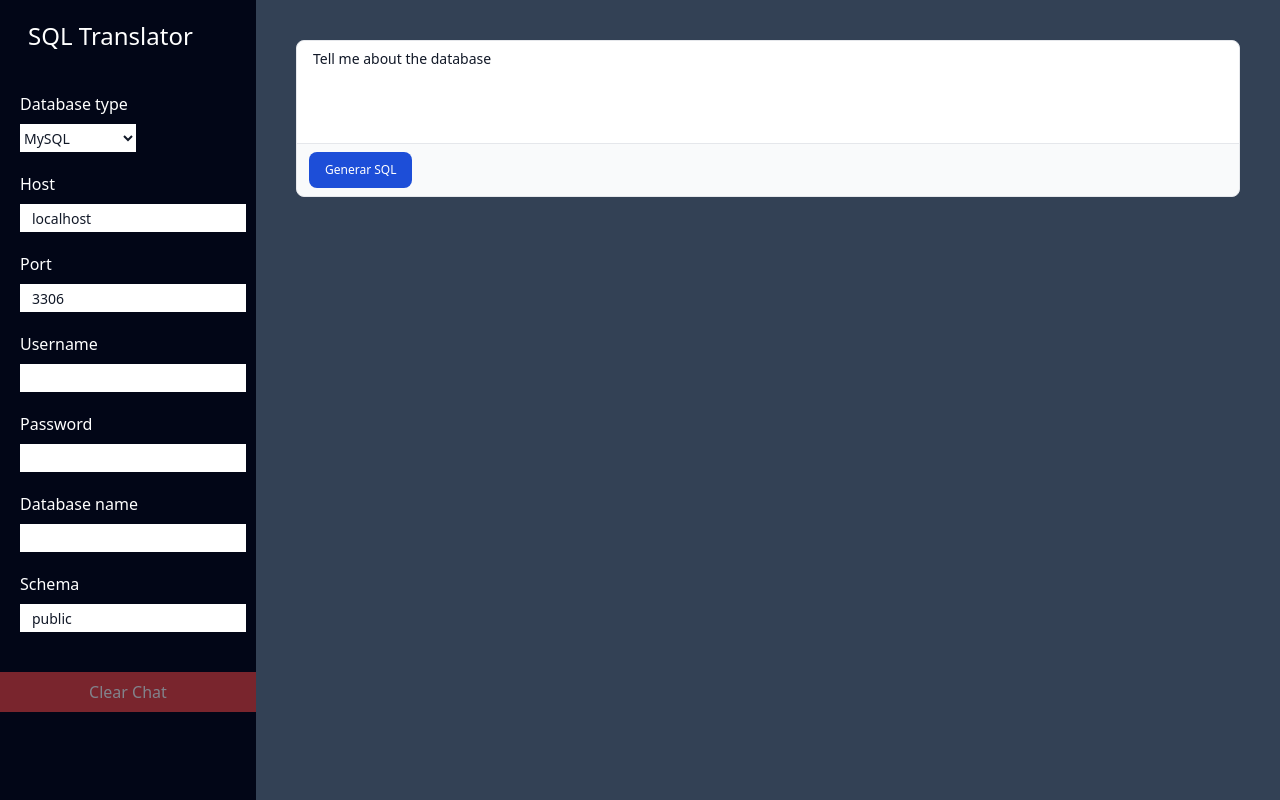
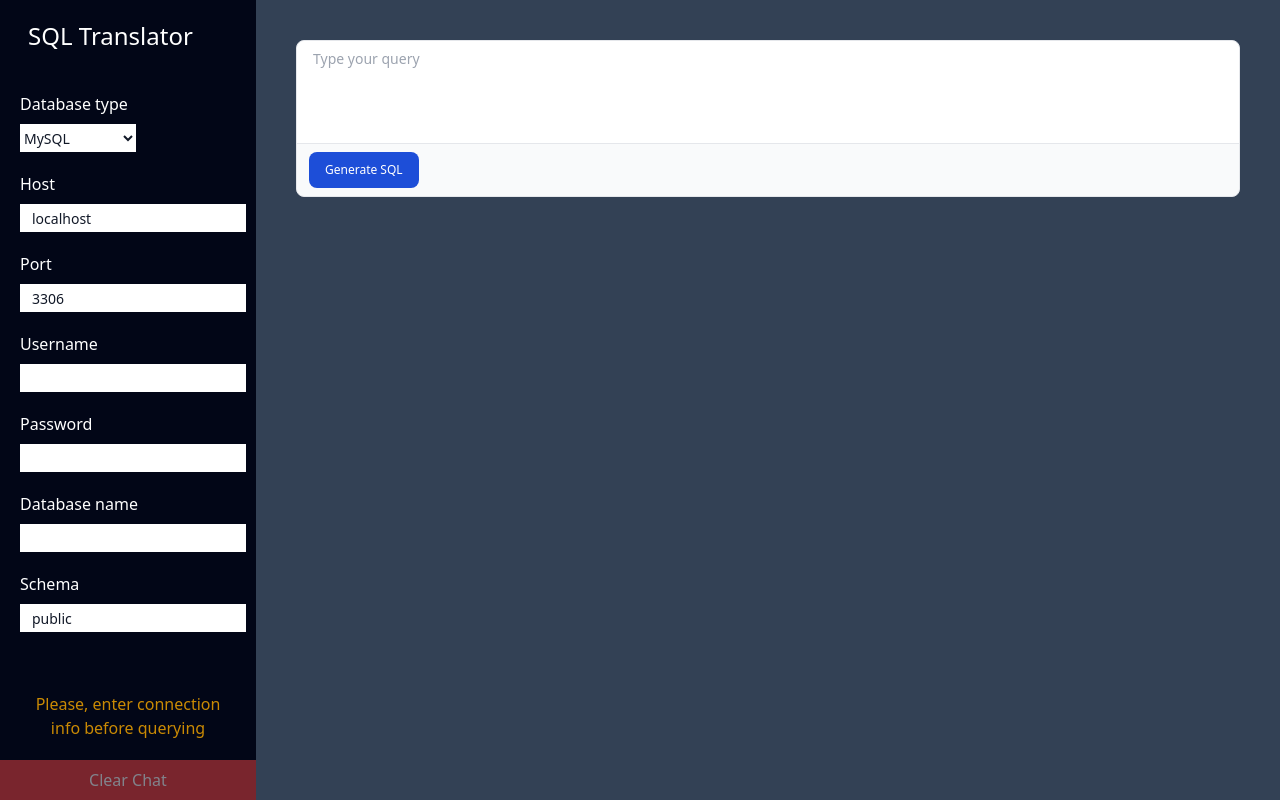
Before and after one commit to FebeFarina/sql-translator, a React (Create React App) app: page / in a window 1280 px wide. Built offline with nearby package versions, Linux system fonts and the light colour scheme.

Commit message:
Formatted output boxes

```diff
--- a/src/App.js
+++ b/src/App.js
@@ -3,11 +3,11 @@ import React, { useState, useEffect } from 'react';
 
 function App() {
 
+  const [queryList, setQueryList] = useState([]);
   const [answers, setAnswers] = useState([]);
   const [sqlQuerys, setSqlQuerys] = useState([]);
-  const [query, setQuery] = useState('Tell me about the database');
+  const [query, setQuery] = useState();
   const [connectionStatus, setConnectionStatus] = useState(undefined);
-  const [databaseInfo, setDatabaseInfo] = useState(undefined);
   const [isLoading, setIsLoading] = useState(false);
   const [databaseType, setDatabaseType] = useState("mysql");
   const [port, setPort] = useState(3306);
@@ -66,7 +66,7 @@ function App() {
     });
 
     if (response.ok) {
-      setDatabaseInfo({
+      const connectionData = {
         databaseType,
         host,
         port,
@@ -74,34 +74,38 @@ function App() {
         password,
         database,
         schema,
-      });
+      };
       setConnectionStatus(true);
-    } else {
-      setConnectionStatus(false);
+      return connectionData;
     }
+    setConnectionStatus(false);
+    return false;
   };
 
   const handleQuerySubmit = async (event) => {
     setIsLoading(true);
     event.preventDefault();
-    await testConnection();
-    if (!connectionStatus) {
+    const connection = await testConnection();
+    console.log(connection ? "Connection OK" : "Connection failed")
+    if (!connection) {
       setIsLoading(false);
       return;
     }
-    const response = await fetch("http://localhost:3001/", {
+    const response = await fetch("http://localhost:3001", {
       method: "POST",
       headers: {
         "Content-Type": "application/json",
       },
       body: JSON.stringify({
-        databaseInfo,
+        databaseInfo: connection,
         query,
       }),
     });
     const data = await response.json();
     setAnswers(answers.concat(data.answer));
     setSqlQuerys(sqlQuerys.concat(data.sqlQuery));
+    setQueryList(queryList.concat(query));
+    setQuery("");
     setIsLoading(false);
   };
 
@@ -191,10 +195,12 @@ function App() {
             <div className="p-5">
               <h2 className="text-center text-red-600">Connection failed</h2>
             </div>
-          ) : null}
+          ) : <div className="p-5">
+            <h2 className="text-center text-yellow-600"> Please, enter connection info before querying </h2>
+          </div>}
 
           <button className={answers.length > 0 ? "w-full bg-red-500 text-white py-2" : "w-full bg-red-500 text-white py-2 opacity-50 cursor-not-allowed"} type="button"
-          onClick={clearChat}>Clear Chat</button>
+            onClick={clearChat}>Clear Chat</button>
         </div>
       </div>
       <div className="w-4/5 relative flex max-w-full flex-1 flex-col overflow-hidden bg-slate-700">
@@ -203,22 +209,22 @@ function App() {
             <div className="w-auto mb-4 border border-gray-200 rounded-lg bg-gray-50 dark:bg-gray-700 dark:border-gray-600">
               <div className="px-4 py-2 bg-white rounded-t-lg dark:bg-gray-800">
                 <label htmlFor="query" className="sr-only">
-                  Escriba su petición
+                  Type your query
                 </label>
                 <textarea
                   id="query"
                   rows="4"
                   className="w-full px-0 text-sm text-gray-900 bg-white border-0 dark:bg-gray-800 dark:text-white dark:placeholder-gray-400 resize-none"
-                  placeholder="Escriba su petición"
+                  placeholder="Type your query"
                   required
                   value={query}
                   onChange={(e) => setQuery(e.target.value)}></textarea>
               </div>
-              <div className="flex items-center justify-between px-3 py-2 border-t dark:border-gray-600">
+              <div className="flex items-center justify-start px-3 py-2 border-t dark:border-gray-600">
                 <button
                   type="submit"
-                  className="inline-flex items-center py-2.5 px-4 text-xs font-medium text-center text-white bg-blue-700 rounded-lg focus:ring-4 focus:ring-blue-200 dark:focus:ring-blue-900 hover:bg-blue-800">
-                  Generar SQL
+                  className="inline-flex items-center py-2.5 px-4 mr-5 text-xs font-medium text-center text-white bg-blue-700 rounded-lg focus:ring-4 focus:ring-blue-200 dark:focus:ring-blue-900 hover:bg-blue-800">
+                  Generate SQL
                 </button>
               </div>
             </div>
@@ -231,18 +237,28 @@ function App() {
             ) : (
               <div className="flex flex-col">
                 {answers.map((answer, index) => (
-                  <div key={index} className="mb-5">
-                    <h2 className="text-white">Answer {index + 1}</h2>
-                    <p className="text-white">{answer}</p>
-                    <p className="text-white">SQL Query: {sqlQuerys[index]}</p>
+                  <div key={index} className="mb-5 flex justify-between">
+                    <div className="flex-1 ml-2 bg-slate-800 rounded border-gray-200 dark:border-gray-600">
+                      <h2 className="text-white m-2">Query</h2>
+                      <p className="text-white m-2">{queryList[index]}</p>
+                    </div>
+                    <div className="flex-1 mx-2 bg-slate-800 rounded border-gray-200 dark:border-gray-600">
+                      <h2 className="text-white m-2">Answer</h2>
+                      <p className="text-white m-2">{answer}</p>
+                    </div>
+                    <div className="flex-1 ml-2 bg-slate-800 rounded border-gray-200 dark:border-gray-600">
+                      <h2 className="text-white m-2">SQL Query</h2>
+                      <p className="text-white m-2">{sqlQuerys[index]}</p>
+                    </div>
                   </div>
                 ))}
               </div>
             )}
+
           </div>
         </main>
-      </div>
-    </div>
+      </div >
+    </div >
   );
 }
 
```
